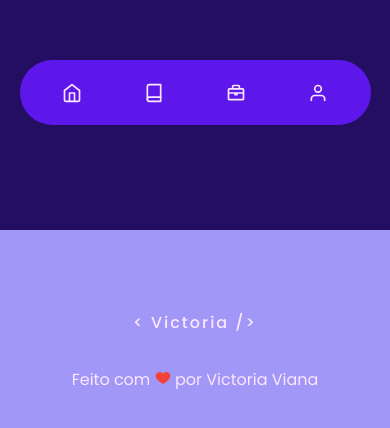
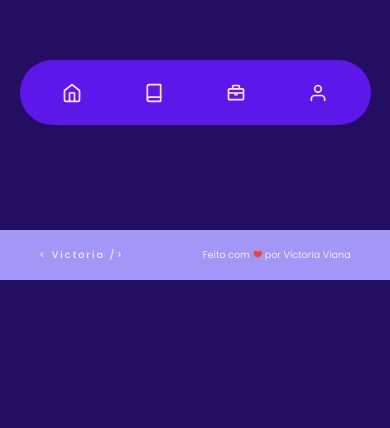
Before and after one commit to victoriavianx/portfolio, a React (Create React App) app: page /contato in a window 390 px wide. Shown: the part 687-1115 px from the top of the page. After the commit the page ends 967 px from the top, so only its background shows below. Built offline with nearby package versions, Linux system fonts and the light colour scheme.

Commit message:
update: media queries

```diff
--- a/src/components/Footer/styles.js
+++ b/src/components/Footer/styles.js
@@ -5,7 +5,10 @@ export const Container = styled.footer`
   position: static;
   bottom: 0;
   width: 100%;
-  height: 290px;
+  height: 50px;
+  display: flex;
+  justify-content: space-evenly;
+  align-items: center;
   background-color: var(--title-color);
 
   span {
@@ -27,17 +30,22 @@ export const Container = styled.footer`
 `;
 
 export const Content = styled.div`
+  width: 100%;
   display: flex;
-  align-items: center;
-  flex-direction: column;
-  margin: auto;
+  justify-content: space-between;
+  max-width: 1024px;
 
   h1 {
-    margin: 5rem 3rem 2rem 3rem;
-    font-size: 1rem;
+    margin: auto;
+    font-size: 0.6rem;
     color: ${(props) => props.theme.h1.color};
     font-weight: var(--font-medium);
     letter-spacing: 2px;
+  }
+
+  span {
+    font-size: 0.6rem;
+    margin: auto;
   }
 `;
 
--- a/src/components/Menu/styles.js
+++ b/src/components/Menu/styles.js
@@ -36,4 +36,8 @@ export const Container = styled.div`
       }
     }
   }
+
+  @media (min-width: 768px) {
+    margin-bottom: 3rem;
+  }
 `;
```
